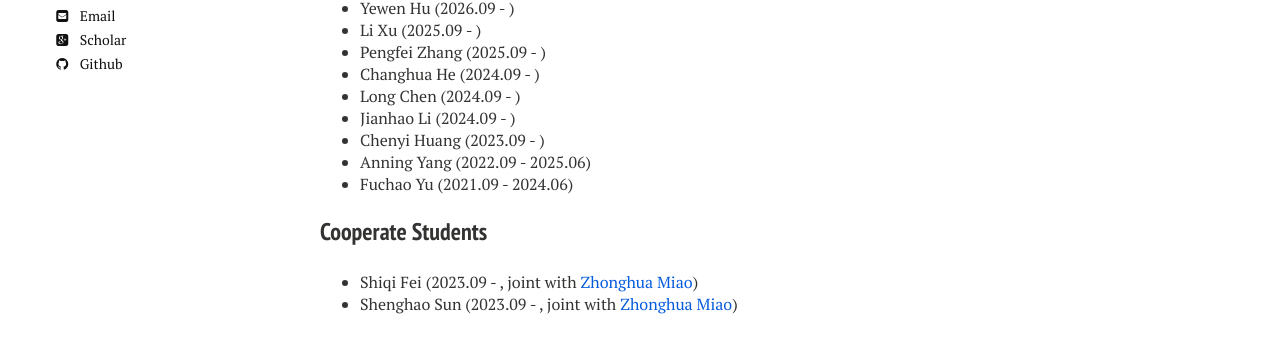
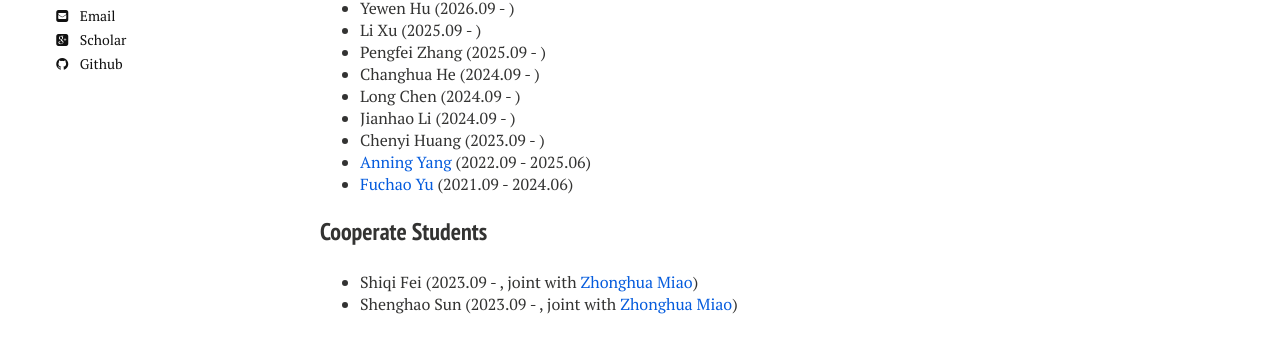
Before and after one commit to xianchaoxiu/xianchaoxiu.github.io, a Jekyll site: the page built from group/index.md, in a window 1280 px wide. Shown: the part 277-623 px from the top of the page. Built offline with Jekyll 4.4.1, drawn with Linux system fonts in a browser that asks for light colours; nearby versions of some CDN libraries.

Commit message:
Update index.md

```diff
--- a/group/index.md
+++ b/group/index.md
@@ -19,8 +19,10 @@ share: false
 * Long Chen (2024.09 - )  <br>
 * Jianhao Li (2024.09 - ) <br>
 * Chenyi Huang (2023.09 - ) <br>
-* Anning Yang (2022.09 - 2025.06) <br>
-* Fuchao Yu (2021.09 - 2024.06) <br>
+* <a href="../group/2025-Yang.pdf" class="textlink" target="_blank"> Anning Yang</a> (2022.09 - 2025.06) <br>
+* <a href="../group/2024-Yu.pdf" class="textlink" target="_blank"> Fuchao Yu</a> (2021.09 - 2024.06) <br>
+
+
 
 
 ### Cooperate Students
```
